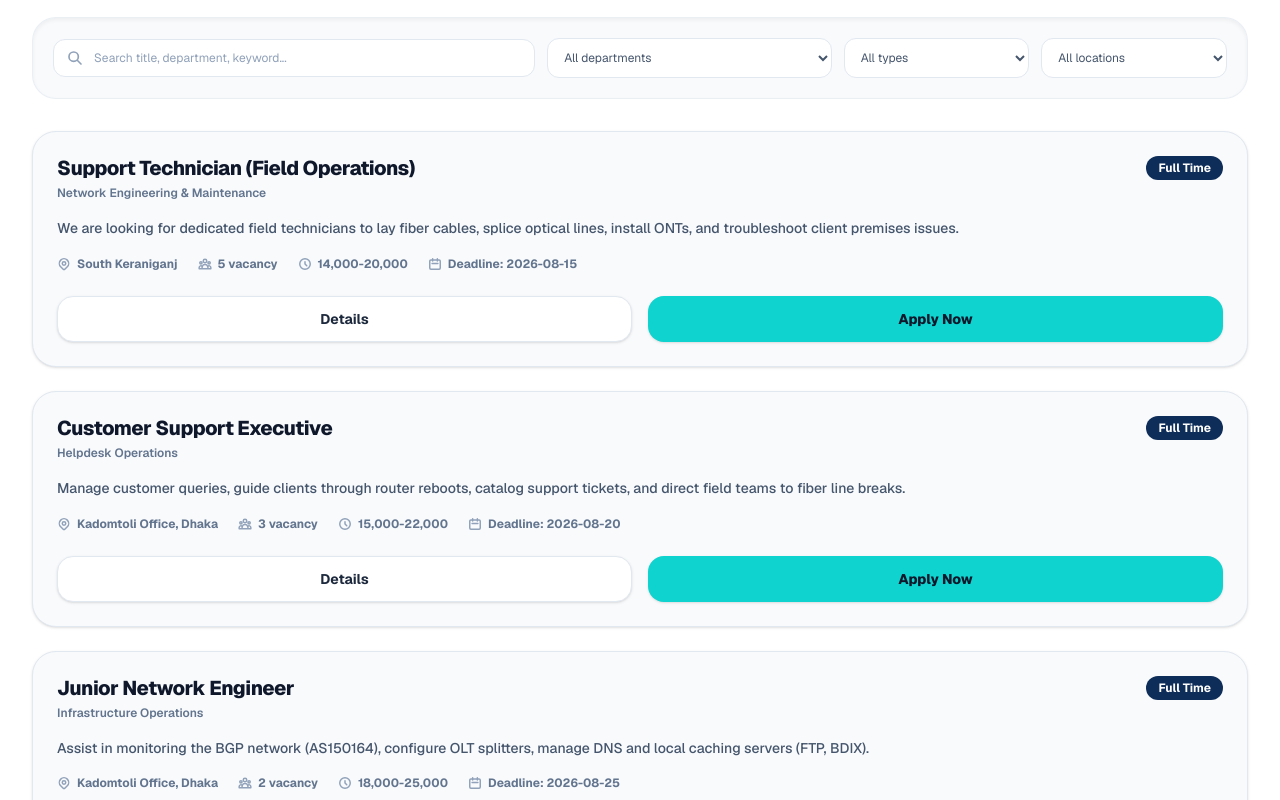
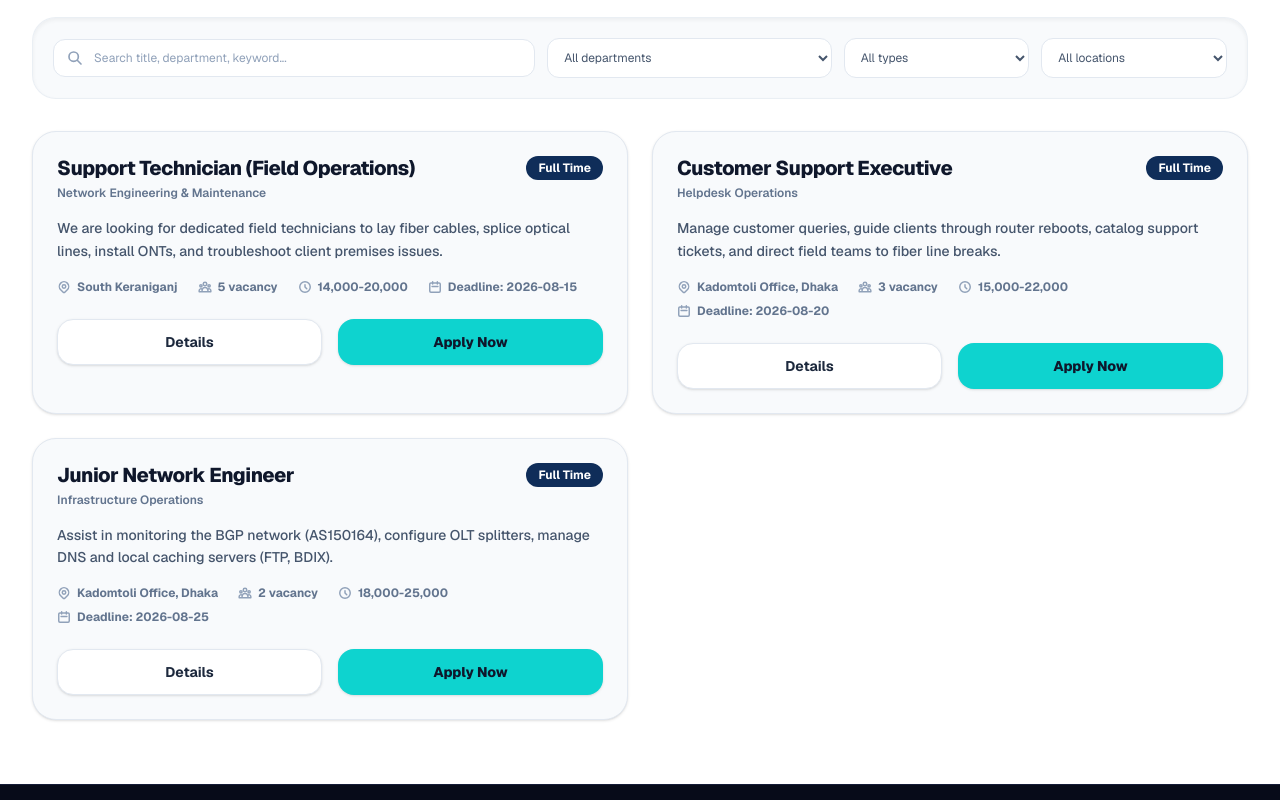
Before and after one commit to princeshiamofficial/M-Amin-Network, a Next.js app: page /careers in a window 1280 px wide. Shown: the part 480-1280 px from the top of the page. Built offline with nearby package versions, Linux system fonts and the light colour scheme.

Commit message:
style: display Careers open positions in a 2-column grid layout on larger devices

```diff
--- a/src/app/careers/page.tsx
+++ b/src/app/careers/page.tsx
@@ -302,7 +302,7 @@
           </div>
 
           {/* Job Postings Grid */}
-          <div className="space-y-6">
+          <div className="grid grid-cols-1 md:grid-cols-2 gap-6">
             {filteredJobs.length > 0 ? (
               filteredJobs.map((job, idx) => (
                 <div
```
